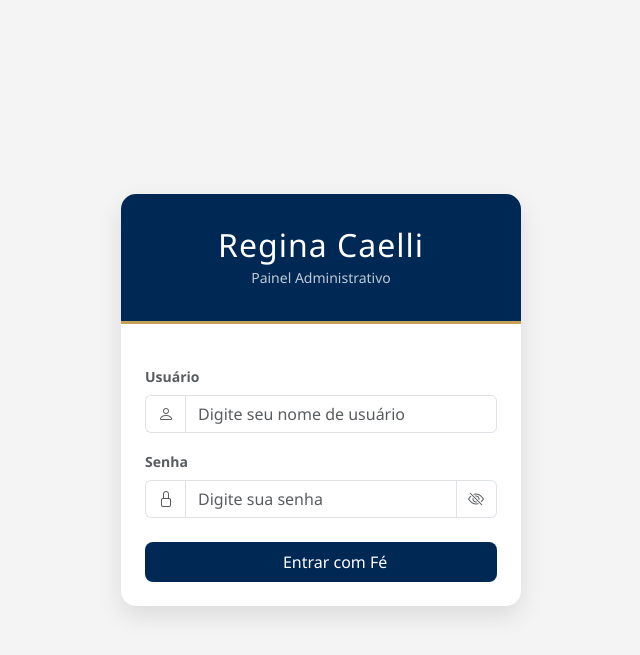
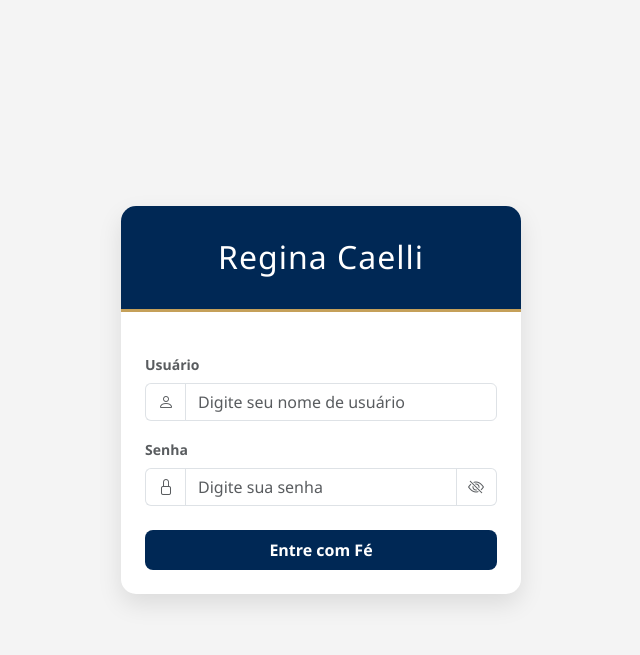
Before and after one commit to NathanOnCodes/stella-maris, a Django app: page /administrativo/login/ in a window 1280 px wide. Shown: the top 655 px of the page, without its empty margins (319-959 px from the left). Run offline with Django 5.2, Linux system fonts and the light colour scheme; some libraries are stand-ins or nearby versions.

Commit message:
chore: mudanca na importacao de css

```diff
--- a/templates/administrativo/login.html
+++ b/templates/administrativo/login.html
@@ -4,15 +4,14 @@
 {% block title %}Login | Regina Caelli{% endblock %}
 
 {% block extra_head %}
-    <link rel="stylesheet" href="{% static 'static/administrativo/css/login.css' %}">
+    <link rel="stylesheet" href="{% static 'administrativo/css/login.css' %}">
 {% endblock %}
 
 {% block content %}
 <div class="login-wrapper">
     <div class="card card-login">
         <div class="card-login-header">
-            <h2 class="mb-0">Regina Caelli</h2>
-            <small class="opacity-75">Painel Administrativo</small>
+            <h2 class="mb-0"><strong>Regina Caelli</strong></h2>
         </div>
 
         <div class="card-body p-4">
@@ -42,9 +41,8 @@
                     </div>
                 </div>
 
-                <button type="submit" class="btn btn-primary-rc w-100 py-2 rounded-3">
-                    <span class="htmx-indicator spinner-border spinner-border-sm me-2"></span>
-                    Entrar com Fé
+                <button type="submit" class="btn btn-primary-rc w-100 py-2 rounded-3 d-flex align-items-center justify-content-center">
+                    <span><strong>Entre com Fé</strong></span>
                 </button>
             </form>
         </div>
@@ -53,5 +51,5 @@
 {% endblock %}
 
 {% block extra_js %}
-    <script src="{% static 'static/administrativo/js/login.js' %}"></script>
+    <script src="{% static 'administrativo/js/login.js' %}"></script>
 {% endblock %}
```
